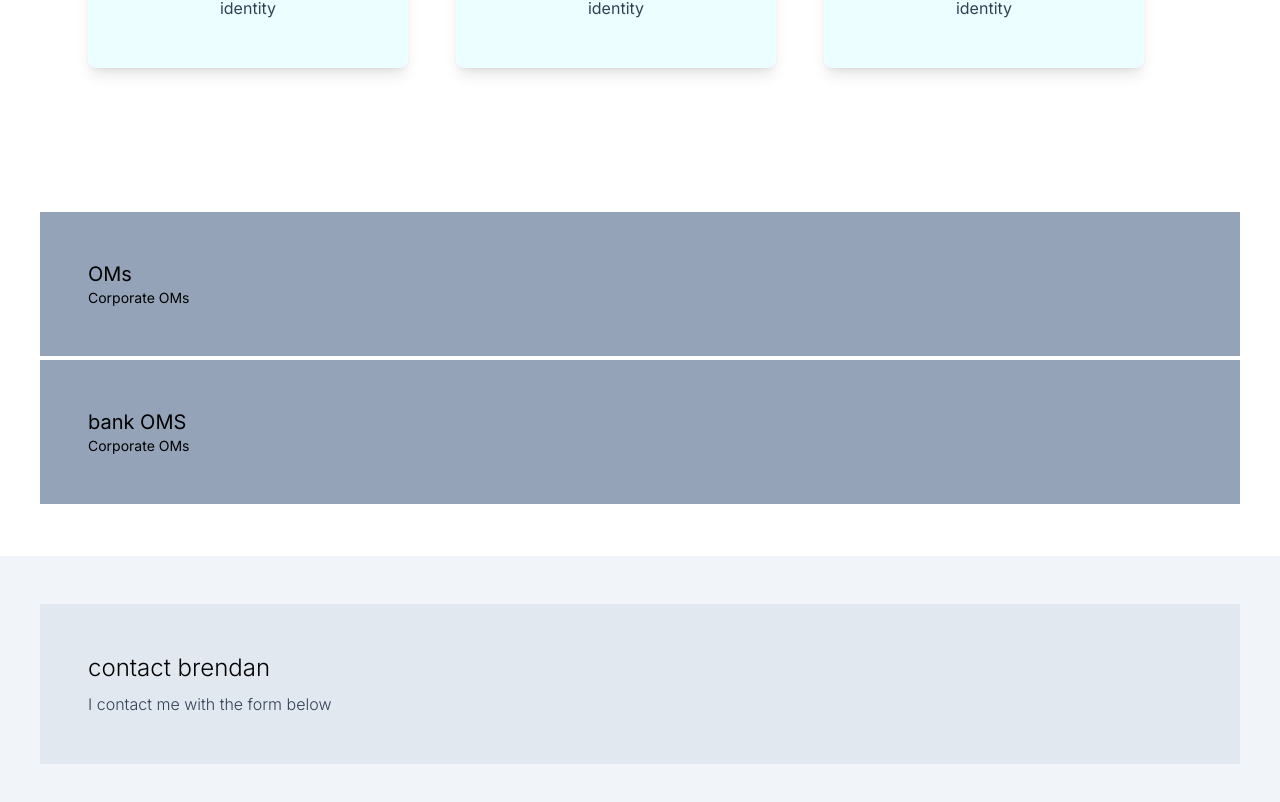
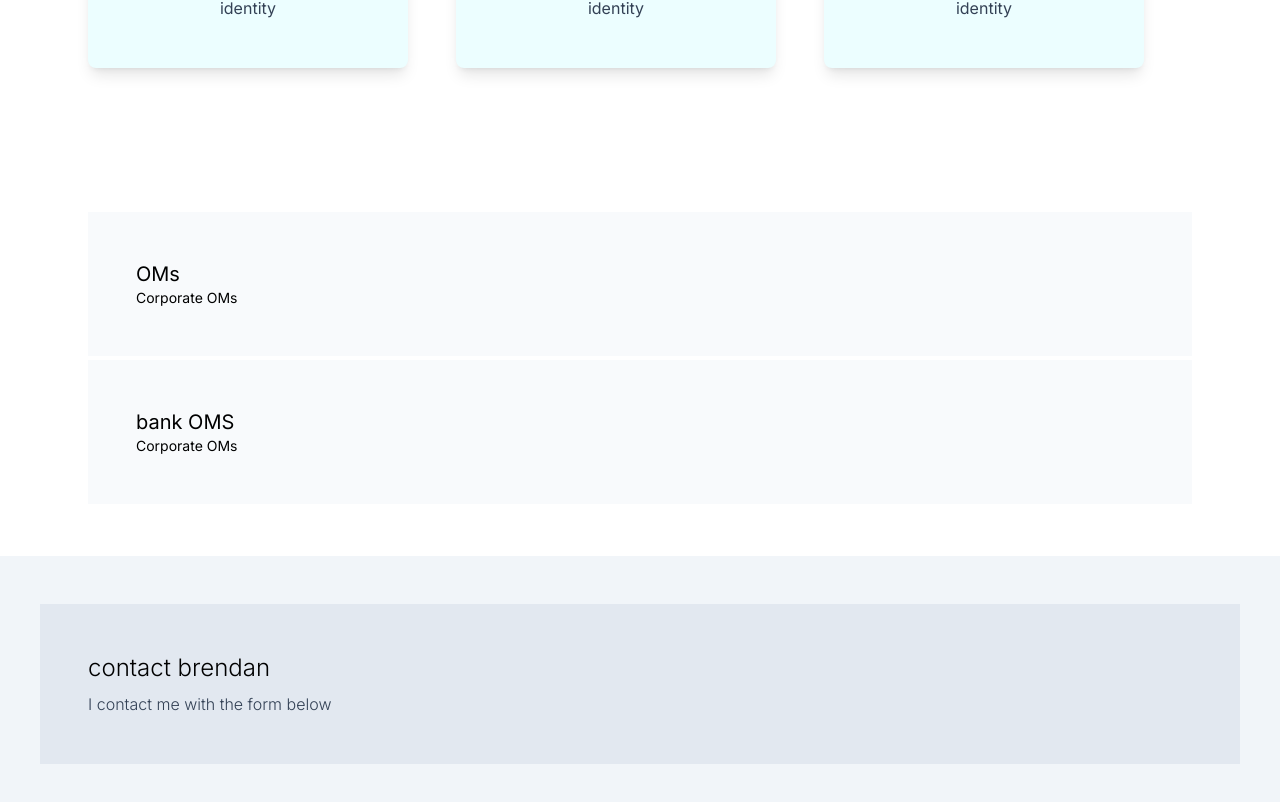
Before and after one commit to BrendanMcBryan/next-cv, a Next.js app: page / in a window 1280 px wide. Shown: the part 1424-2226 px from the top of the page. Built offline with nearby package versions, Linux system fonts and the light colour scheme.

Commit message:
aligned project apges correctly

```diff
--- a/app/ui/project.tsx
+++ b/app/ui/project.tsx
@@ -10,7 +10,7 @@ export default function Projects() {
     name: string; title: string;
   }, index: Key) => {
     return (
-      <article key={index} className="flex flex-col w-full mx-auto max-w-[1200px] bg-slate-400 border-slate-800 mb-1 p-12">
+      <article key={index} className="flex flex-col w-full mx-auto max-w-[calc(1200px-6em)] bg-slate-50 border-slate-800 mb-1 p-12">
         <h1 className="text-xl">{item.name}</h1>
         <h2 className="text-sm">{item.title}</h2>
 
@@ -21,7 +21,7 @@ export default function Projects() {
   // console.log(renderProjects);
 
   return (<section
-    className="flex flex-col w-full mx-auto justify-start  py-12 "
+    className="flex flex-col w-full mx-auto justify-start px-12 py-12 "
   >{renderProjects}</section>)
 
 
```
